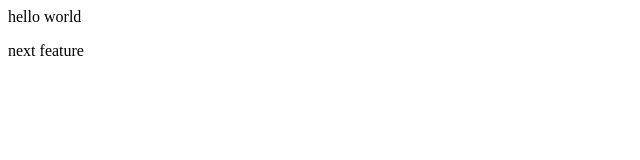
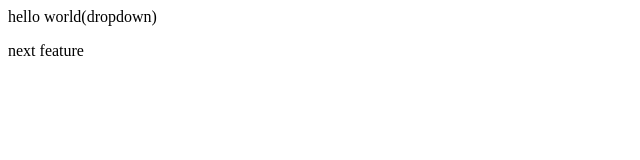
Before and after one commit to Himanshu8868/localripo-, a plain HTML site: page index.html in a window 1280 px wide. Shown: the full height of the page, 0-640 px from the left. Drawn offline with Linux system fonts and the light colour scheme.

Commit message:
dropdown

```diff
--- a/index.html
+++ b/index.html
@@ -1,2 +1,2 @@
-<p>hello world</p>
+<p>hello world(dropdown)</p>
 <p>next feature</p>
```
